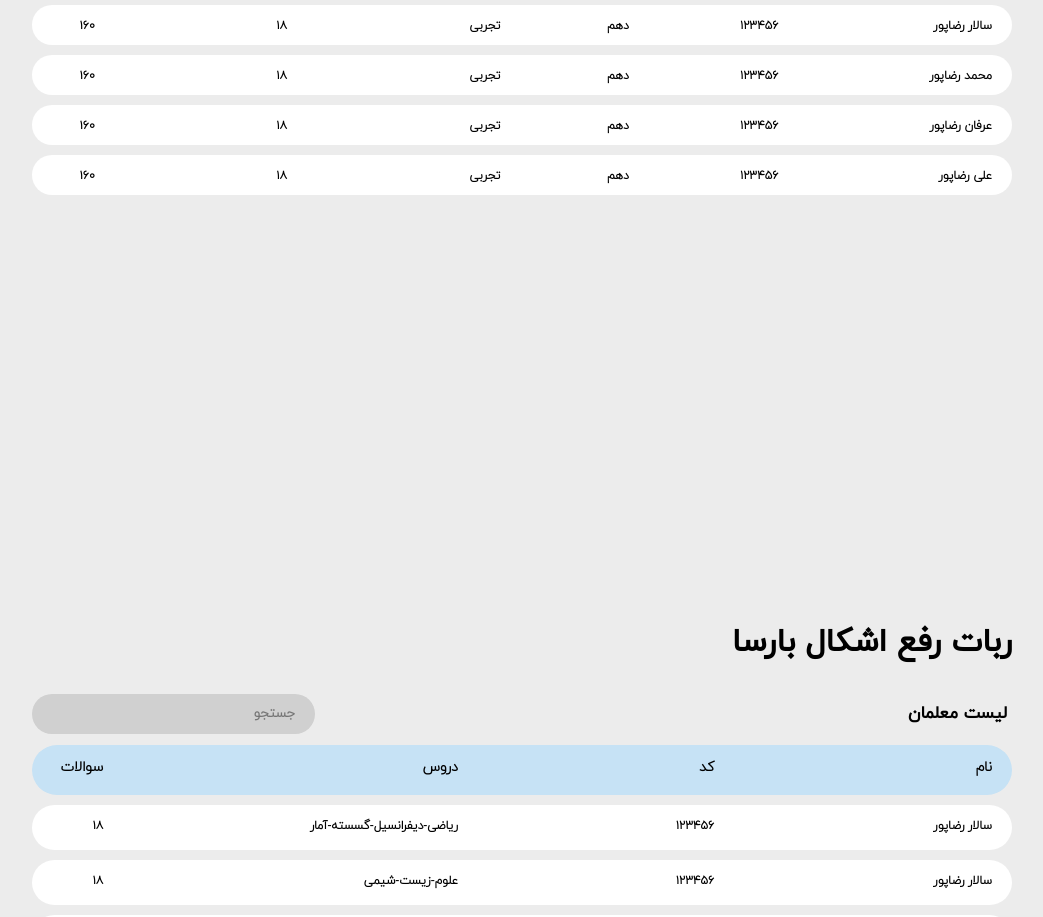
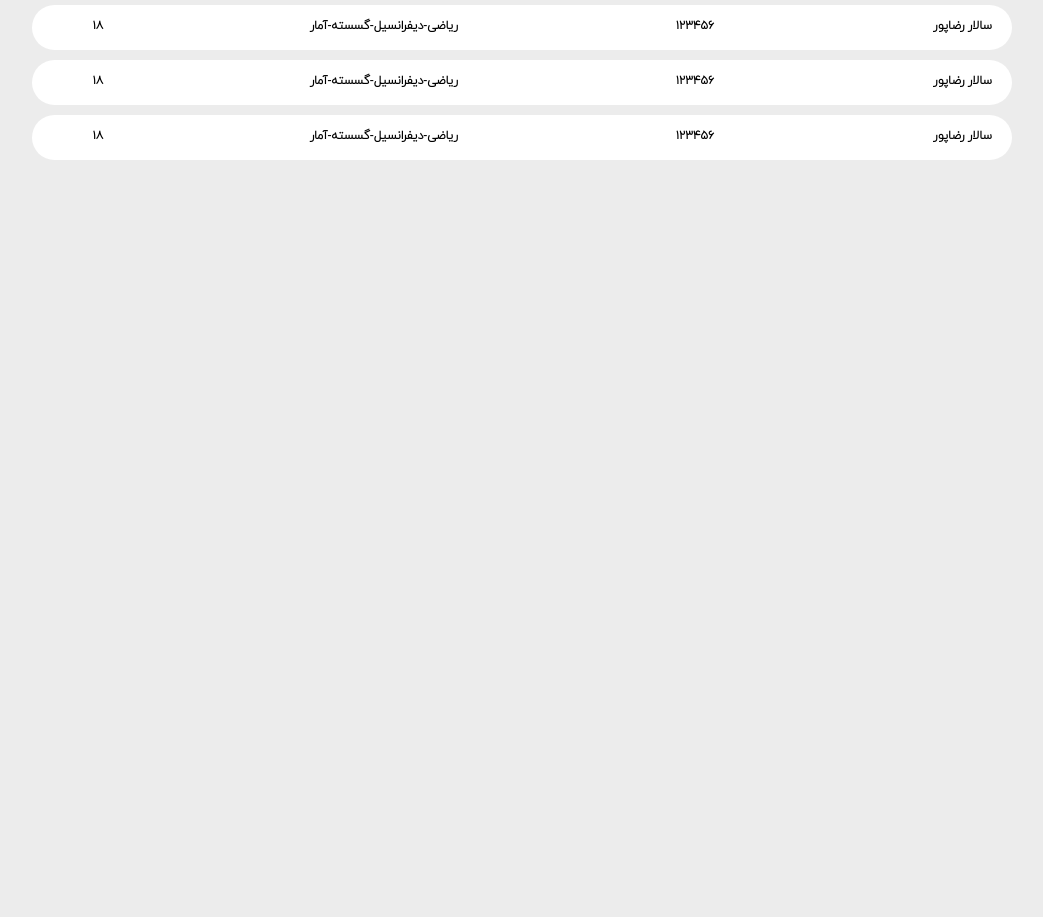
Before and after one commit to zahraNian/troubleshooting-robot, a React (Create React App) app: page /teacherList in a window 1280 px wide. Before the commit this address led to /login. Shown: the part 260-1177 px from the top of the page, without its empty margins (118-1161 px from the left). After the commit the page ends 800 px from the top, so only its background shows below. Built offline with nearby package versions, Linux system fonts and the light colour scheme.

Commit message:
add map to teachersList & edit student size

```diff
--- a/src/App.js
+++ b/src/App.js
@@ -3,7 +3,7 @@ import Login from './login.js'
 import Page from './page.js'
 import StudentInfo from './studentInfo.js'
 import TeacherInfo from './teacherInfo.js'
-import TeacherList from './teachersList.js'
+import TeachersList from './teachersList.js'
 import StudentsList from './studentsList.js'
 
 
@@ -11,13 +11,11 @@ import StudentsList from './studentsList.js'
 export default function App(){
   return(
     <Router>
-      <StudentsList/>
-      <TeacherList/>
-      <TeacherInfo/>
-      <StudentInfo/>
       <Switch>
-        <Route path='/login' component={Login} exact></Route>
-        <Route render={()=>localStorage.getItem('isLogin') ? (<Page/>) : (<Redirect to={{pathname:'/login'}}/>)}/>
+        <Route path='/studentsList' component={StudentsList}></Route>
+        <Route path='/teacherList' component={TeachersList}></Route>
+        <Route path='/login' component={Login}></Route>
+        <Route render={()=>localStorage.getItem('isLogin') ? (<Route path='/' component={Page}></Route>) : (<Redirect to={{pathname:'/login'}}/>)}/>
       </Switch>
     </Router>
   )
--- a/src/Student.js
+++ b/src/Student.js
@@ -13,9 +13,9 @@ const Total=styled.div({
     margin:'15px',
     width:'calc(100% - 20px)',
     minWidth:'260px',
-    maxWidth:'500px',
+    maxWidth:'460px',
     paddingTop:'20px',
-    boxSizing:'border-box',
+    boxSizing:'border-box'
 })
 const Row=styled.div({
         display:'flex',
@@ -25,7 +25,8 @@ const Row=styled.div({
         width:'100%',
         '&>div':{
             width:'100%',
-            margin:'0px',
+            margin:'10px',
+            width:'210px',
             '&>h2':{
                 color:'var(--subText)',
                 fontSize:'15px',
@@ -35,9 +36,9 @@ const Row=styled.div({
             '&>input':{
                 borderRadius:'20px',
                 fontSize:'20px',
-                width:'100%',
-                minWidth:'100px',
-                maxWidth:'200px',
+                width:'calc(100% - 10px)',
+                minWidth:'95px',
+                maxWidth:'195px',
                 fontFamily:'text',
                 backgroundColor:'var(--lightGray)',
                 border:'none',
@@ -72,9 +73,9 @@ const Column=styled.div({
         '&>input':{
             borderRadius:'20px',
             fontSize:'20px',
-            width:'100%',
-            minWidth:'200px',
-            maxWidth:'450px',
+            width:'calc(100% - 30px)',
+            minWidth:'220px',
+            maxWidth:'420px',
             fontFamily:'var(--text)',
             backgroundColor:'var(--lightGray)',
             border:'none',
@@ -82,11 +83,14 @@ const Column=styled.div({
             height:'50px',
             paddingRight:'20px',
             boxSizing:'border-box',
-            color:'var(--gray)'
+            color:'var(--gray)',
         }
     },
     '&>div.button':{
         justifyContent:'flex-end',
+        width:'calc(100% - 30px)',
+        minWidth:'220px',
+        maxWidth:'420px',
         '&>a':{
             borderRadius:'var(--borderRadius-div)',
             backgroundColor:'var(--lightBlue)',
--- a/src/page.js
+++ b/src/page.js
@@ -52,8 +52,8 @@ export default function Page(){
           <h1 > ربات رفع اشکال بارسا </h1>
           <h2>امار در یک نگاه</h2>
           <Row>
-            <Button number={global.convertNumberFromEtoP(243)} text="دانش آموز"  />
-            <Button number={global.convertNumberFromEtoP(41)} text="معلم" />
+            <Button number={global.convertNumberFromEtoP(243)} text="دانش آموز" link='/studentsList'/>
+            <Button number={global.convertNumberFromEtoP(41)} text="معلم"  link='/teachersList'/>
             <Button number={global.convertNumberFromEtoP(765)} text="سوال" />
             <Button number={global.convertNumberFromEtoP(980)} text="اعتبار" />
           </Row>
--- a/src/teachersList.js
+++ b/src/teachersList.js
@@ -92,30 +92,57 @@ const Row=styled.div({
     justifyContent:'space-between',
     alignItems:'flex-start',
     width:'100%',
-    '&>div.first':{
+})
+const First=styled.div({
         marginRight:'20px',
         marginTop:'13px',
         width:'65%',
         textAlign:'right',
-    },
-    '&>div.second':{
+})
+const Second=styled.div({
         marginTop:'13px',
         width:'60%',
         textAlign:'right'
-    },
-    '&>div.third':{
+})
+const Third=styled.div({
         marginTop:'13px',
         width:'83%',
         textAlign:'right'
-    },
-    '&>div.fourth':{
+})
+const Fourth=styled.div({
         marginLeft:'20px',
         marginTop:'13px',
         width:'12%',
         textAlign:'right'
-    }
 })
 export default function TeacherList(){
+    let arr=[{
+        name:'سالار رضاپور',
+        code:global.convertNumberFromEtoP('123456'),
+        lesson:'ریاضی-دیفرانسیل-گسسته-آمار',
+        question:global.convertNumberFromEtoP('18'),
+    },
+    {
+        name:'سالار رضاپور',
+        code:global.convertNumberFromEtoP('123456'),
+        lesson:'ریاضی-دیفرانسیل-گسسته-آمار',
+        question:global.convertNumberFromEtoP('18'),
+    },
+    {
+        name:'سالار رضاپور',
+        code:global.convertNumberFromEtoP('123456'),
+        lesson:'ریاضی-دیفرانسیل-گسسته-آمار',
+        question:global.convertNumberFromEtoP('18'),
+    },
+    ]
+    const StudentReturner=()=>{return arr.map((item)=>{return(<InfoDiv>
+                                                                <Row>
+                                                                    <First>{item.name}</First>
+                                                                    <Second>{item.code}</Second>
+                                                                    <Third>{item.lesson}</Third>
+                                                                    <Fourth>{item.question}</Fourth>
+                                                                </Row>
+                                                            </InfoDiv>)})}
     return(
         <Container>
             <H1>ربات رفع اشکال بارسا</H1>
@@ -123,36 +150,13 @@ export default function TeacherList(){
             <Column className='Content'>
                 <TitleDiv>
                     <Row>
-                        <div className='first'>نام</div>
-                        <div className='second'>کد</div>
-                        <div className='third'>دروس</div>
-                        <div className='fourth'>سوالات</div>
+                        <First>نام</First>
+                        <Second>کد</Second>
+                        <Third>دروس</Third>
+                        <Fourth>سوالات</Fourth>
                     </Row>
                 </TitleDiv>
-                <InfoDiv>
-                    <Row>
-                        <div className='first'>سالار رضاپور</div>
-                        <div className='second'>{global.convertNumberFromEtoP(123456)}</div>
-                        <div className='third'>ریاضی-دیفرانسیل-گسسته-آمار</div>
-                        <div className='fourth'>{global.convertNumberFromEtoP(18)}</div>
-                    </Row>
-                </InfoDiv>
-                <InfoDiv>
-                    <Row>
-                        <div className='first'>سالار رضاپور</div>
-                        <div className='second'>{global.convertNumberFromEtoP(123456)}</div>
-                        <div className='third'>علوم-زیست-شیمی</div>
-                        <div className='fourth'>{global.convertNumberFromEtoP(18)}</div>
-                    </Row>
-                </InfoDiv>
-                <InfoDiv>
-                    <Row>
-                        <div className='first'>سالار رضاپور</div>
-                        <div className='second'>{global.convertNumberFromEtoP(123456)}</div>
-                        <div className='third'>دینی-ادبیات</div>
-                        <div className='fourth'>{global.convertNumberFromEtoP(18)}</div>
-                    </Row>
-                </InfoDiv>
+                {StudentReturner()}
             </Column>
         </Container>
     )
```
